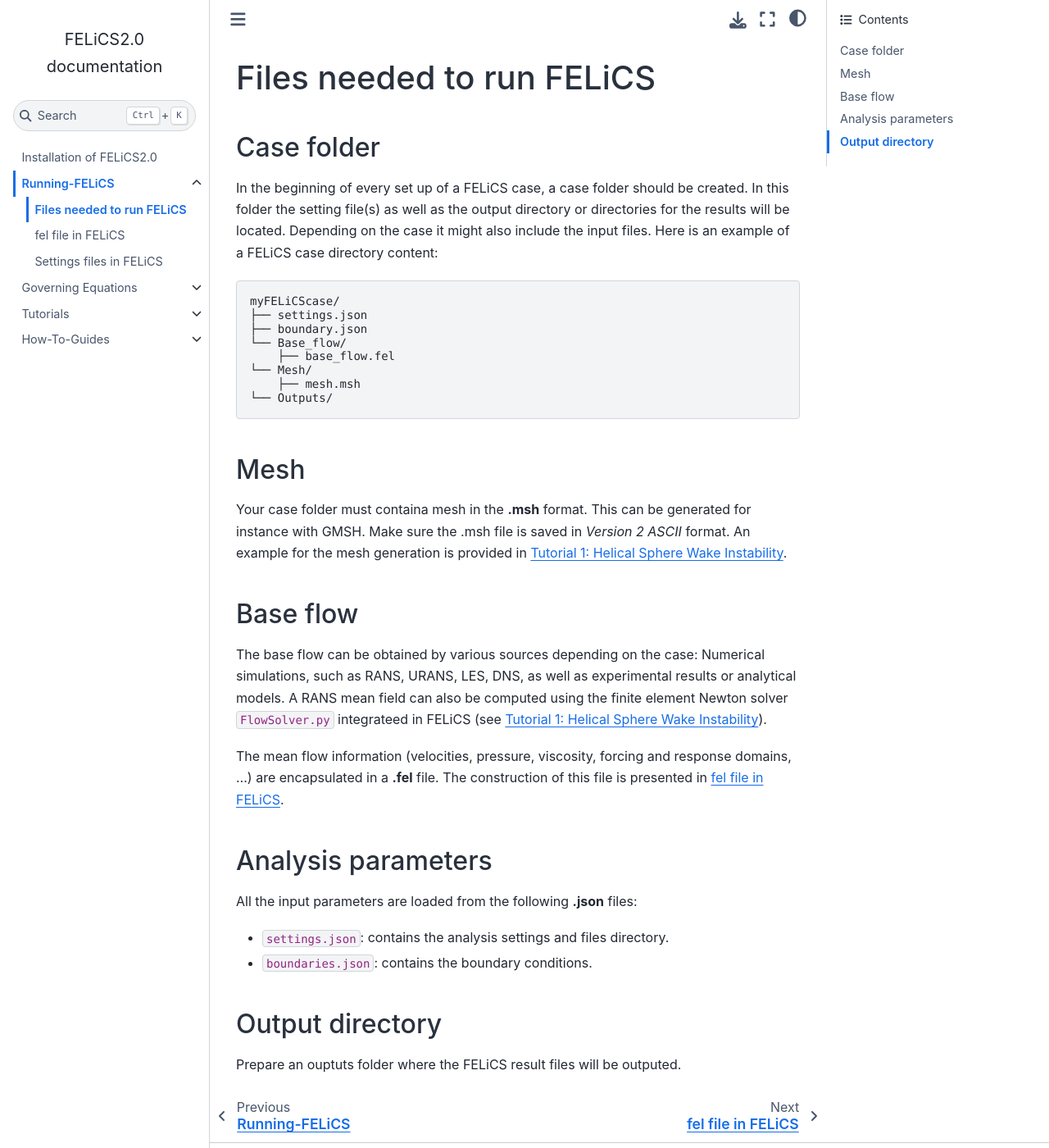
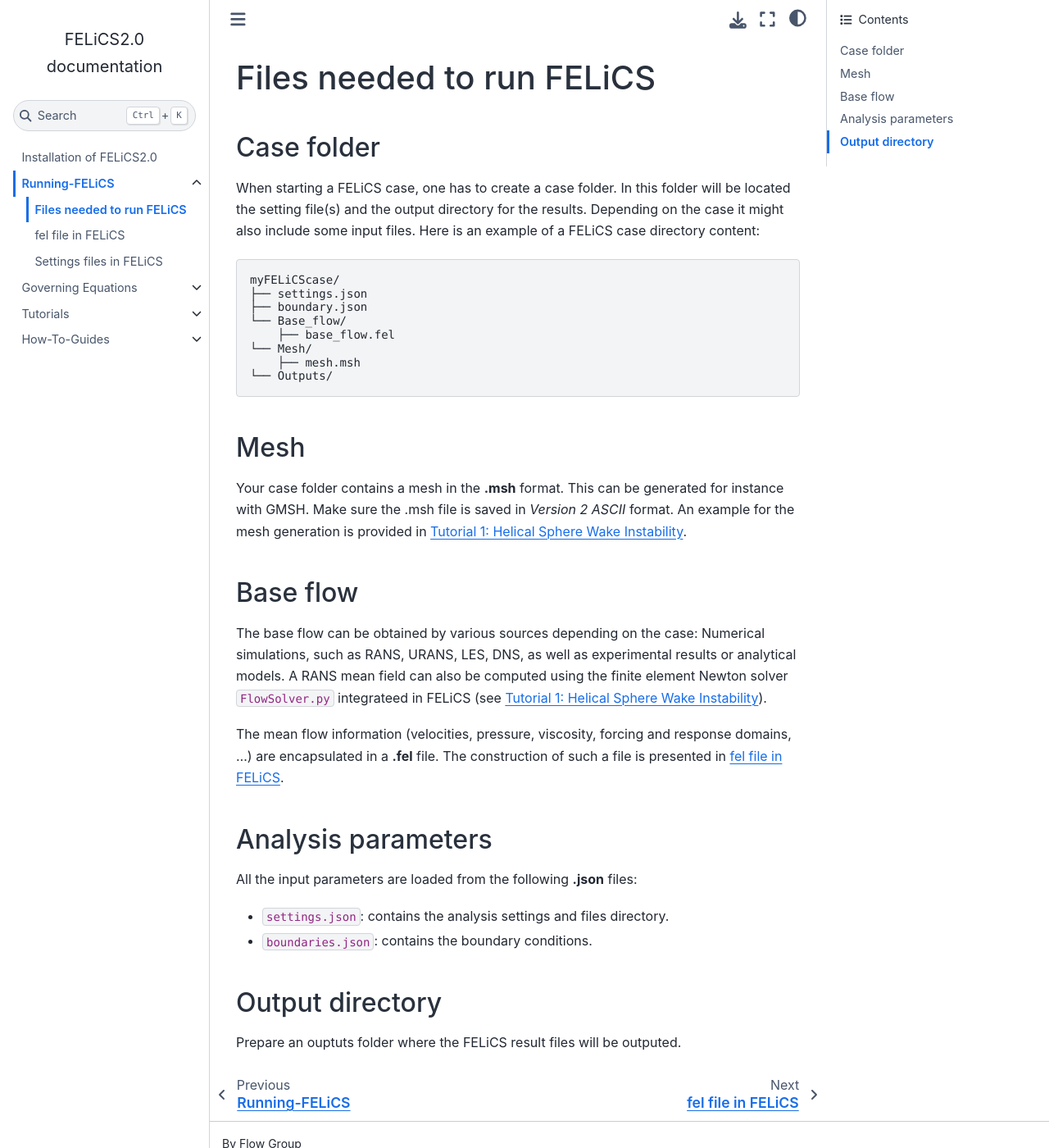
Before and after one commit to arash-mp/FELiCS_FSI, a Sphinx documentation site: the page built from DOCUMENTATION/Running_FELiCS/files_structure.md, in a window 1280 px wide and 1400 px high. Shown: the whole window at 82% size. Built offline with Sphinx 7.4.7 and the Sphinx Book theme 1.1.4, drawn with Linux system fonts in a browser that asks for light colours; pages that are not in the unit, such as notebooks, are missing from menus.

Commit message:
[doc] Starting felics

```diff
--- a/DOCUMENTATION/Running_FELiCS/files_structure.md
+++ b/DOCUMENTATION/Running_FELiCS/files_structure.md
@@ -1,7 +1,7 @@
 # Files needed to run FELiCS
 
 ## Case folder
-In the beginning of every set up of a FELiCS case, a case folder should be created. In this folder the setting file(s) as well as the output directory or directories for the results will be located. Depending on the case it might also include the input files.
+When starting a FELiCS case, one has to create a case folder. In this folder will be located the setting file(s) and the output directory for the results. Depending on the case it might also include some input files.
 Here is an example of a FELiCS case directory content:
 
 <pre>
@@ -15,7 +15,7 @@
 └── Outputs/ </pre>
 
 ## Mesh
-Your case folder must containa mesh in the **.msh** format.
+Your case folder contains a mesh in the **.msh** format.
 This can be generated for instance with GMSH. Make sure the .msh file is saved in *Version 2 ASCII* format.
  An example for the mesh generation is provided in [Tutorial 1: Helical Sphere Wake Instability](https://git.tu-berlin.de/laboratory-for-flow-instabilities-and-dynamics/felics2.0/-/blob/documentation/DOCUMENTATION/_build/Tutorials/tutorial_1).
 
@@ -23,7 +23,7 @@
 The base flow can be obtained by various sources depending on the case: Numerical simulations, such as RANS, URANS, LES, DNS, as well as experimental results or analytical models. A RANS mean field can also be computed using the finite element Newton solver `FlowSolver.py` integrateed in FELiCS (see [Tutorial 1: Helical Sphere Wake Instability](https://git.tu-berlin.de/laboratory-for-flow-instabilities-and-dynamics/felics2.0/-/blob/documentation/DOCUMENTATION/_build/Tutorials/tutorial_1)).
 
 The mean flow information (velocities, pressure, viscosity, forcing and response domains, ...) are encapsulated in a **.fel** file.
-The construction of this file is presented in [fel file in FELiCS](https://git.tu-berlin.de/laboratory-for-flow-instabilities-and-dynamics/felics2.0/-/blob/documentation/DOCUMENTATION/_build/Running_FELiCS/fel_file).
+The construction of such a file is presented in [fel file in FELiCS](https://git.tu-berlin.de/laboratory-for-flow-instabilities-and-dynamics/felics2.0/-/blob/documentation/DOCUMENTATION/_build/Running_FELiCS/fel_file).
 
 ## Analysis parameters
 
```
Also changed, not shown: DOCUMENTATION/Running_FELiCS/FELiCS_settings.md (+1 -0 lines), DOCUMENTATION/Running_FELiCS/fel_file.md (+1 -1 lines).
